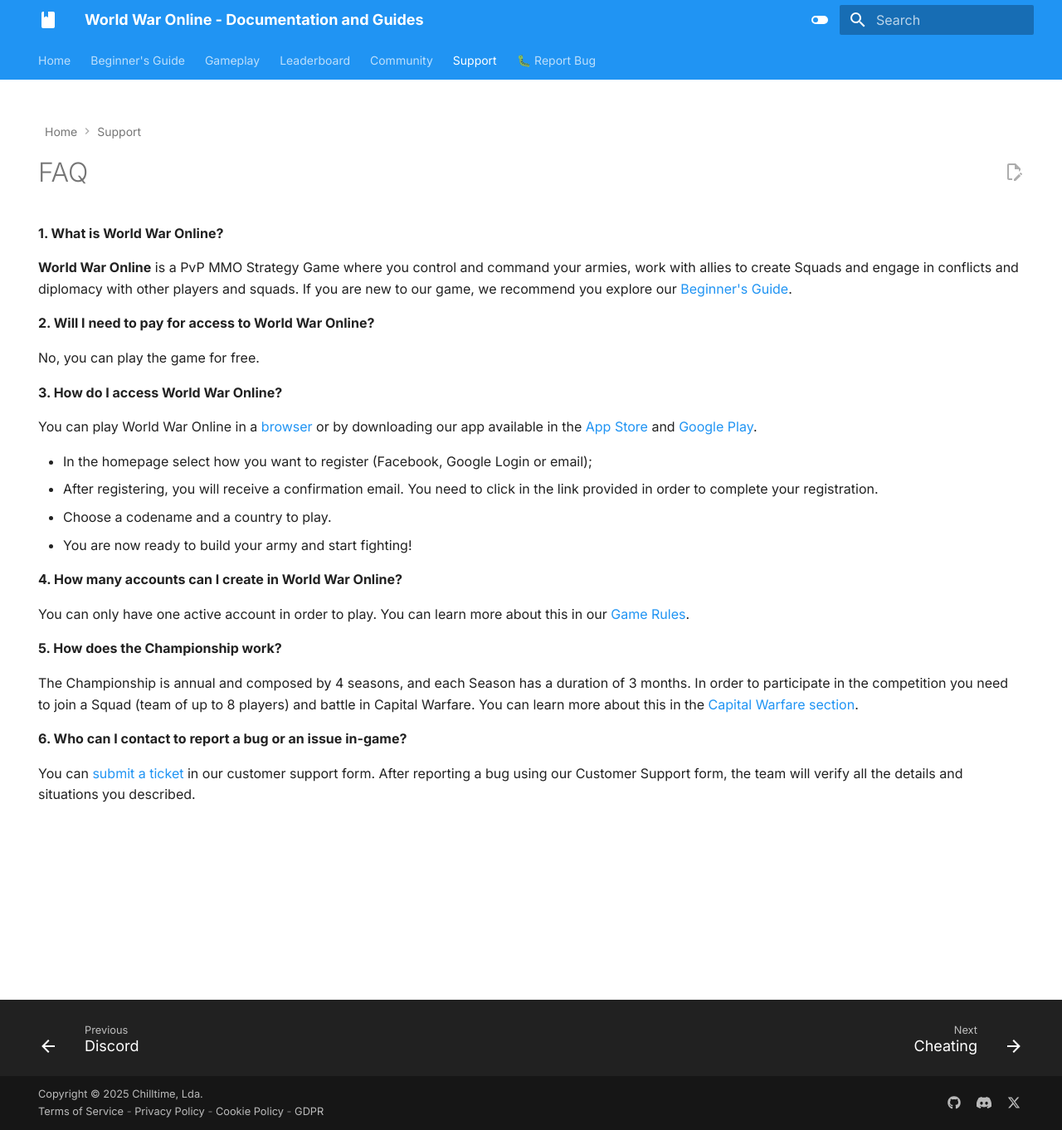
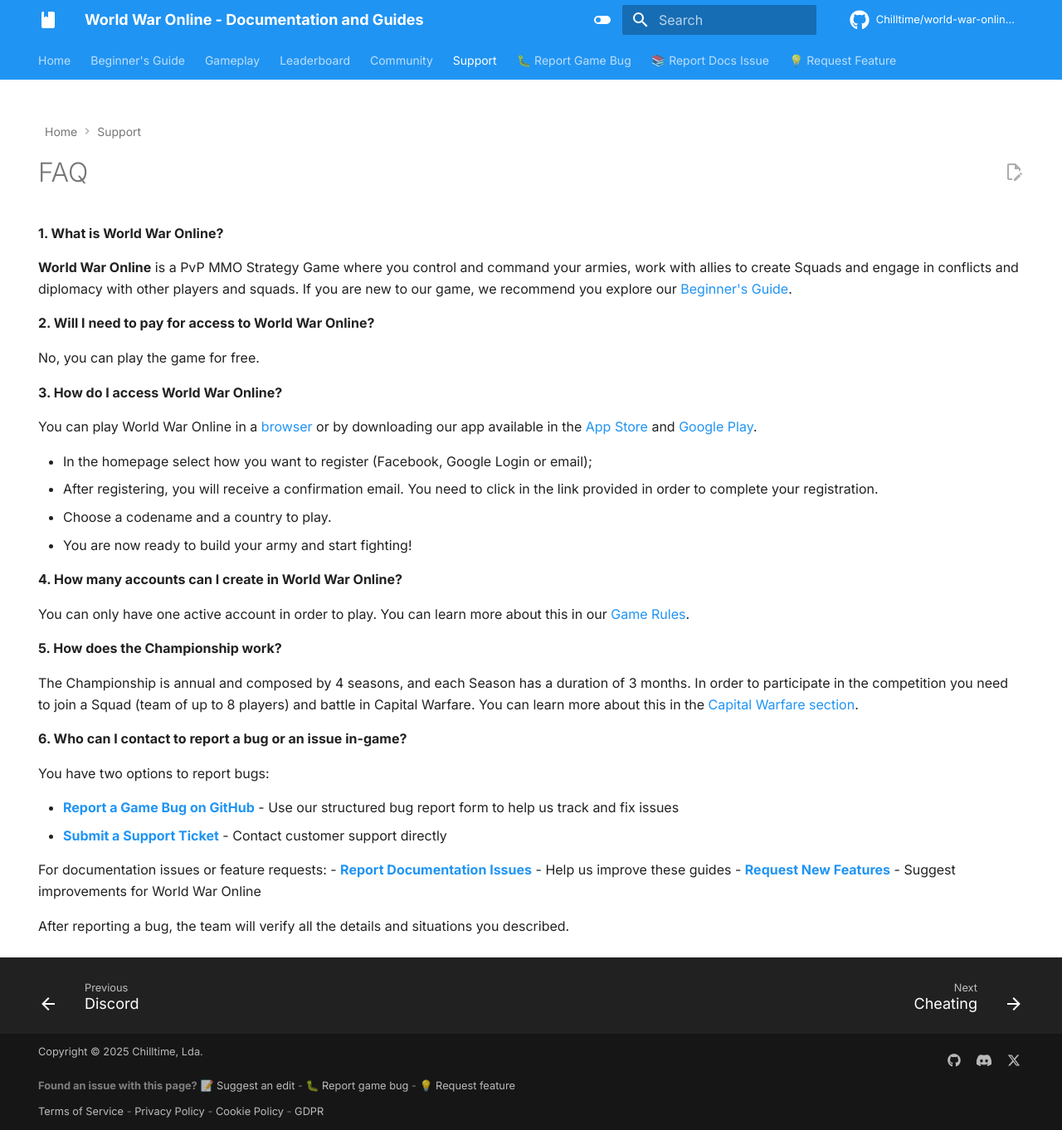
Before and after one commit to Chilltime/world-war-online-guides, an MkDocs documentation site: the page built from docs/faq/index.md, in a window 1280 px wide and 1362 px high. Shown: the whole window at 83% size. Built offline with MkDocs 1.6.1 and Material for MkDocs 9.7.7, drawn with Linux system fonts in a browser that asks for light colours; comment, search, counter and statistics services are not loaded.

Commit message:
feat: add GitHub issue templates and improve bug reporting workflow
- Added comprehensive issue templates for game bugs, documentation issues, and feature requests
- Updated FAQ with direct links to appropriate issue templates
- Added navigation menu items for bug reporting and feature requests
- Enhanced footer with "Found an issue?" section on every page
- Pre-filled issue templates with page URLs for easier reporting
- Configured issue template chooser with helpful external links

This makes it easier for players to:
- Report bugs using structured forms
- Suggest documentation improvements
- Request new game features
- Find the right channel for their feedback

```diff
--- a/docs/faq/index.md
+++ b/docs/faq/index.md
@@ -43,6 +43,13 @@ battle in Capital Warfare. You can learn more about this in the
 
 **6. Who can I contact to report a bug or an issue in-game?**
 
-You can [submit a ticket](https://forms.gle/LN6CvFTAZ95gXF3W9) in our customer support form. After
-reporting a bug using our Customer Support form, the team will verify all the details and situations
-you described.
+You have two options to report bugs:
+
+- **[Report a Game Bug on GitHub](https://github.com/Chilltime/world-war-online-guides/issues/new?template=game-bug-report.yml&title=%5BGame+Bug%5D%3A+)** - Use our structured bug report form to help us track and fix issues
+- **[Submit a Support Ticket](https://forms.gle/LN6CvFTAZ95gXF3W9)** - Contact customer support directly
+
+For documentation issues or feature requests:
+- **[Report Documentation Issues](https://github.com/Chilltime/world-war-online-guides/issues/new?template=documentation-issue.yml&title=%5BDocs%5D%3A+)** - Help us improve these guides
+- **[Request New Features](https://github.com/Chilltime/world-war-online-guides/issues/new?template=feature-request.yml&title=%5BFeature+Request%5D%3A+)** - Suggest improvements for World War Online
+
+After reporting a bug, the team will verify all the details and situations you described.
--- a/material/overrides/partials/copyright.html
+++ b/material/overrides/partials/copyright.html
@@ -27,8 +27,16 @@
 		{{ config.copyright }}
 	  </div>
 	{% endif %}
-	<a href="/legal/tos/">Terms of Service</a>
-	- <a href="/legal/privacy/">Privacy Policy</a>
-	- <a href="/legal/cookies/">Cookie Policy</a>
-	- <a href="/legal/gdpr/">GDPR</a>
+	<div style="margin-top: 0.5rem; padding-top: 0.5rem; border-top: 1px solid rgba(0,0,0,0.1);">
+		<strong>Found an issue with this page?</strong>
+		<a href="https://github.com/Chilltime/world-war-online-guides/issues/new?template=documentation-issue.yml&title=%5BDocs%5D%3A+&body=%23%23%20Page%20URL%0A{{ page.canonical_url }}%0A%0A%23%23%20Issue%20Description%0A" target="_blank">📝 Suggest an edit</a>
+		- <a href="https://github.com/Chilltime/world-war-online-guides/issues/new?template=game-bug-report.yml&title=%5BGame+Bug%5D%3A+" target="_blank">🐛 Report game bug</a>
+		- <a href="https://github.com/Chilltime/world-war-online-guides/issues/new?template=feature-request.yml&title=%5BFeature+Request%5D%3A+" target="_blank">💡 Request feature</a>
+	</div>
+	<div style="margin-top: 0.5rem;">
+		<a href="/legal/tos/">Terms of Service</a>
+		- <a href="/legal/privacy/">Privacy Policy</a>
+		- <a href="/legal/cookies/">Cookie Policy</a>
+		- <a href="/legal/gdpr/">GDPR</a>
+	</div>
   </div>
--- a/mkdocs.yml
+++ b/mkdocs.yml
@@ -5,7 +5,9 @@ site_description: >-
   World War Online is a PvP MMO Strategy Game
 
 # Repository
-edit_uri: https://github.com/Chilltime/world-war-online-guides/edit/main/docs/
+repo_url: https://github.com/Chilltime/world-war-online-guides
+repo_name: Chilltime/world-war-online-guides
+edit_uri: edit/main/docs/
 
 # Copyright
 copyright: Copyright &copy; 2025 Chilltime, Lda.
@@ -130,4 +132,6 @@ nav:
   - Support:
     - FAQ: faq/index.md
     - Cheating: legal/reports-bans-suspensions.md
-  - 🐛 Report Bug: https://github.com/Chilltime/world-war-online-guides/issues/new
+  - 🐛 Report Game Bug: https://github.com/Chilltime/world-war-online-guides/issues/new?template=game-bug-report.yml&title=%5BGame+Bug%5D%3A+
+  - 📚 Report Docs Issue: https://github.com/Chilltime/world-war-online-guides/issues/new?template=documentation-issue.yml&title=%5BDocs%5D%3A+
+  - 💡 Request Feature: https://github.com/Chilltime/world-war-online-guides/issues/new?template=feature-request.yml&title=%5BFeature+Request%5D%3A+
```
Also changed, not shown: 4 other files.
